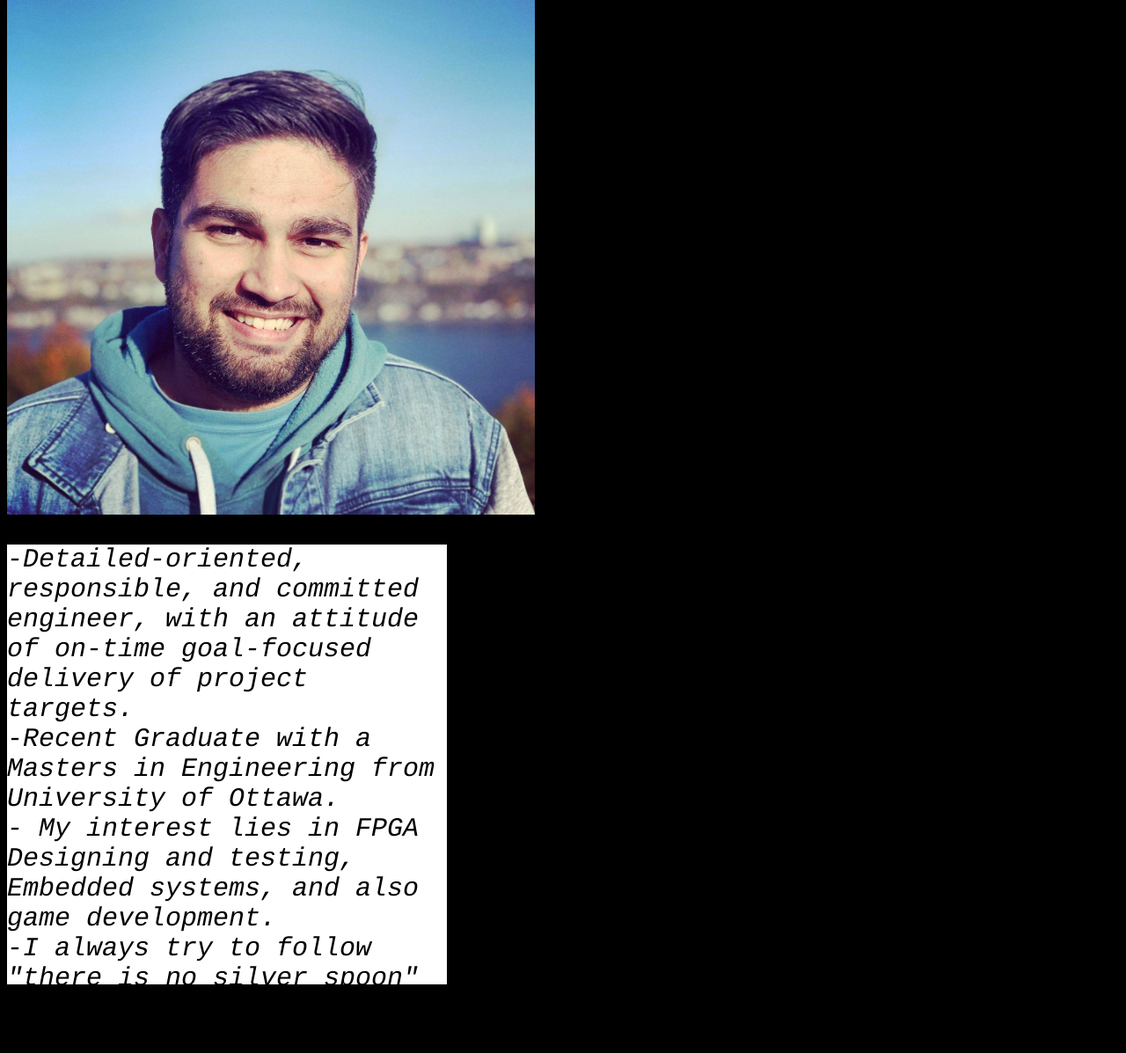
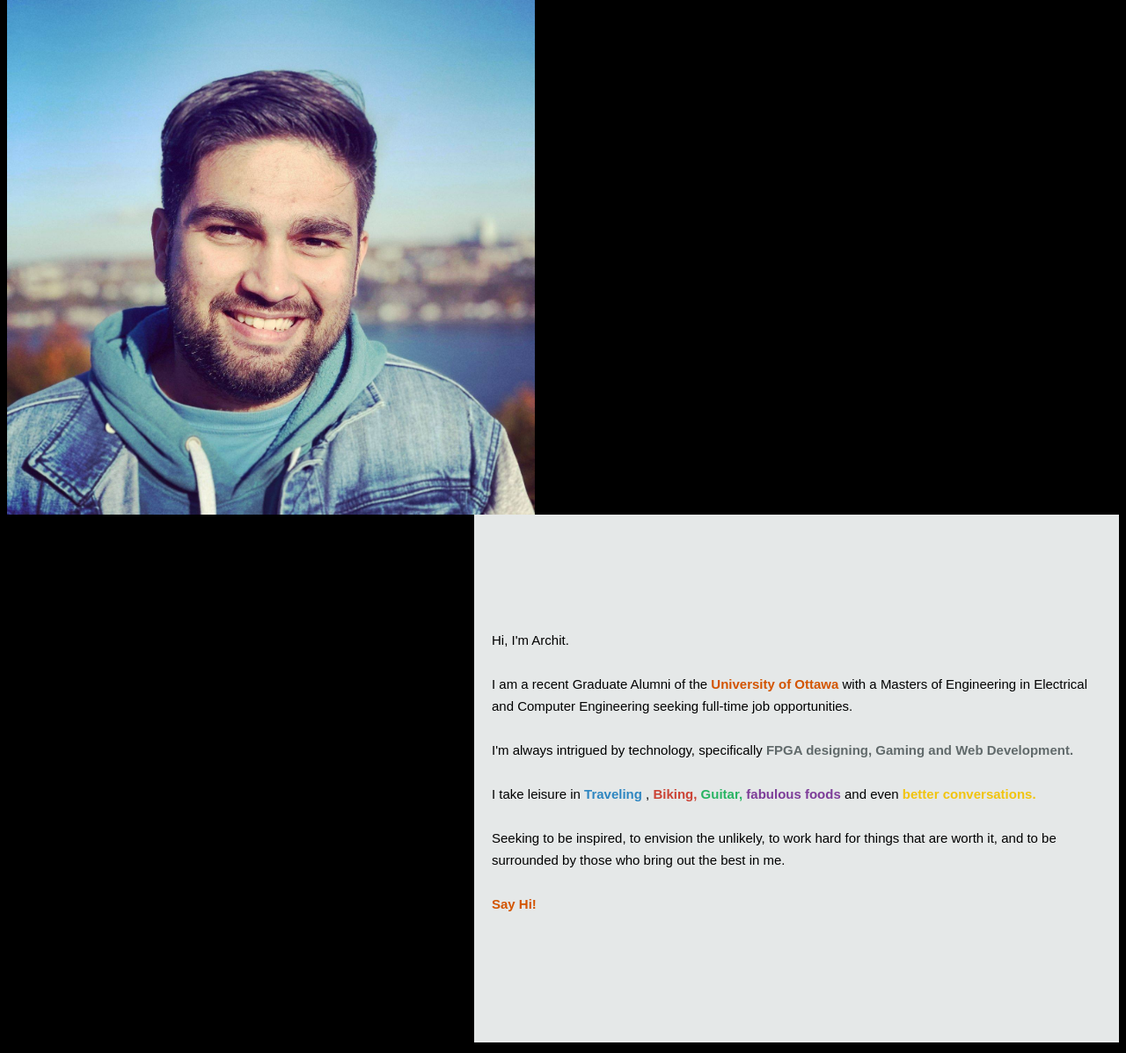
Before and after one commit to arath089/My-Website, a plain HTML site: page index.html in a window 1280 px wide. Shown: the part 714-1911 px from the top of the page at 88% size. Drawn offline with Linux system fonts and the light colour scheme; files whose address does not match are found by name.

Commit message:
changed text?alignment, added links

```diff
--- a/index.html
+++ b/index.html
@@ -19,7 +19,9 @@
 		<a href="https://www.linkedin.com/in/archit-rathi/">
 			<img class="Linkedin_icon" src="E:\Website\social-media-icons\Linkedin.png">
 		</a>
-
+		<a href="https://arath089.github.io/CV/Archit%20Rathi.pdf">
+			<img class="CV_icon" src="E:\Website\social-media-icons\CV.png">
+		</a>
 		<a href="mailto: arath089@uottawa.ca">
 			<img class="mail_icon" src="E:\Website\social-media-icons\mail.jpg">
 		</a>
@@ -27,22 +29,15 @@
 			<img class="Twitter_icon" src="E:\Website\social-media-icons\Twitter.png">
 		</a>
 
-		<div class="row">
-			<div class="column">
-    			<img src='E:\Website\rathi.jpg'>
-			</div>
-
-
-			<div class="column">
+		<img src='E:\Website\rathi.jpg' style="float: left;">
 		<p>
-					<em>
-						-Detailed-oriented, responsible, and committed engineer, with an attitude of on-time goal-focused delivery of project targets. <br>
-						-Recent Graduate with a Masters in Engineering from University of Ottawa.<br>
-						- My interest lies in FPGA Designing and testing, Embedded systems, and also game development.<br>
-						-I always try to follow "there is no silver spoon" attitude which inspires me to aim higher in life.
-					</em>
+			<br> <br>
+			Hi, I'm Archit. <br><br>
+			I am a recent Graduate Alumni of the <strong><a href="https://www.uottawa.ca/en" style="text-decoration: none;color:#D35400"> University of Ottawa</a></strong> with a Masters of Engineering in Electrical and Computer Engineering seeking full-time job opportunities.<br><br>
+			I'm always intrigued by technology, specifically <strong><a href="https://github.com/arath089"style="text-decoration: none;color:#616A6B"> FPGA designing, Gaming and Web Development.</a></strong><br><br>
+			I take leisure in <strong><a href="https://www.instagram.com/p/B4AO0rQH-83/" style="text-decoration: none;color:#2E86C1">Traveling </a></strong>,<strong><a href="https://www.instagram.com/p/BnVMn1wl3xu/" style="text-decoration: none;color:#CB4335"> Biking,</a></strong> <strong><a href="https://www.instagram.com/p/Bwa7E0YAB5s/" style="text-decoration: none;color:#28B463"> Guitar,</a></strong> <strong><a style="text-decoration: none;color:#7D3C98">fabulous foods</a></strong>  and even <strong><a style="text-decoration: none;color:#F1C40F"> better conversations.</a></strong><br><br>
+			Seeking to be inspired, to envision the unlikely, to work hard for things that are worth it, and to be surrounded by those who bring out the best in me.<br><br>
+			<strong><a href="https://www.linkedin.com/in/archit-rathi/" style="color:#D35400; text-decoration:none">Say Hi!</a></strong>
 		</p>
-			</div>
-		</div>
 	</body>
 </html>
--- a/style.css
+++ b/style.css
@@ -2,13 +2,6 @@
 
 body{
 	background-color: black ;
-}
-
-img {
-	width: 600px;
-	height: 600px;
-	padding: 0;
-	margin:0;
 }
 
 .header {
@@ -18,6 +11,7 @@ font-size: 60px;
 color: white;
 padding: 300px 300px 200px 300px;
 margin: 0;
+background: linear-gradient( #546E7A,#546E7A,#263238, black);
 }
 
 .github_icon{
@@ -29,6 +23,13 @@ margin: 0;
 
 }
 .Linkedin_icon{
+	width: 50px;
+	height: 50px;
+	padding-bottom: 50px;
+	margin:0;
+
+}
+.CV_icon{
 	width: 50px;
 	height: 50px;
 	padding-bottom: 50px;
@@ -49,11 +50,23 @@ margin: 0;
 	margin:0;
 
 }
+img {
+	width: 600px;
+	height: 600px;
+	padding: 0;
+	margin:0;
 
+}
 p{
-	background-color: white;
-	width: 500px;
-	height: 500px;
-	font-family: courier;
-	font-size: 30px;
+	float: right;
+	background-color: #E5E8E8;
+	width: 703px;
+	height: 520px;
+	font-family: sans-serif;
+	line-height: 25px;
+	font-size: 15px;
+	padding-top:80px;
+	margin:0;
+	border-left: solid #E5E8E8 20px;
+	border-right: solid #E5E8E8 10px;
 }
```
Also changed, not shown: social-media-icons/CV.png (added). Lines whose indentation alone changed are shown as unchanged.
